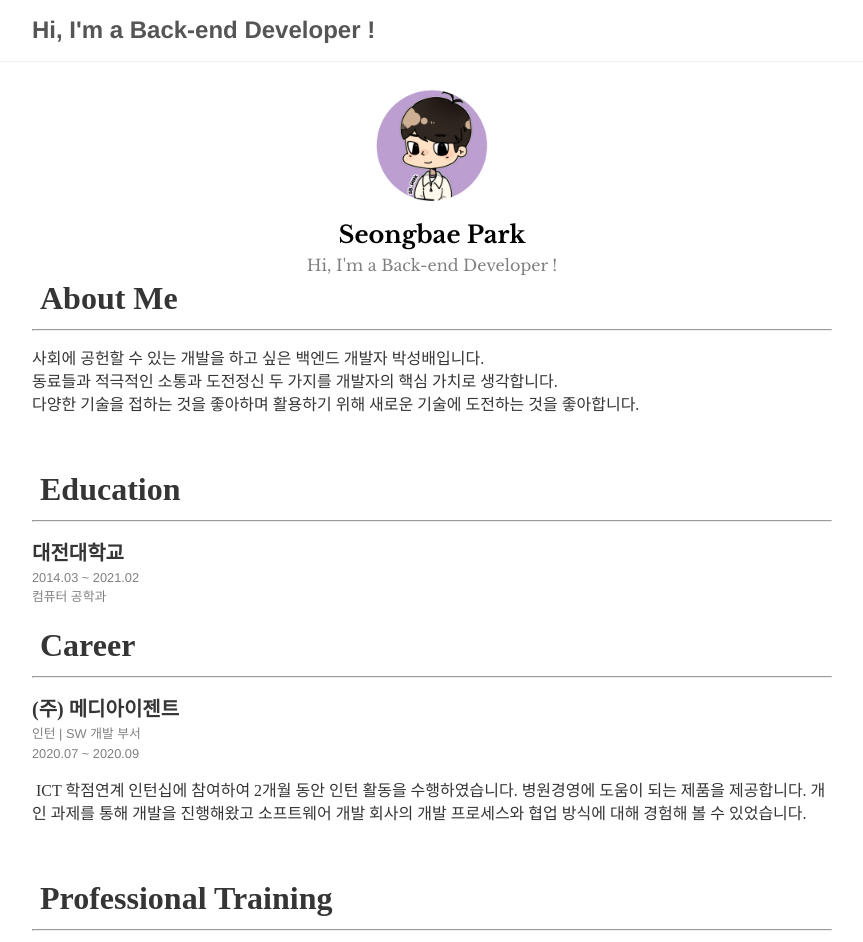
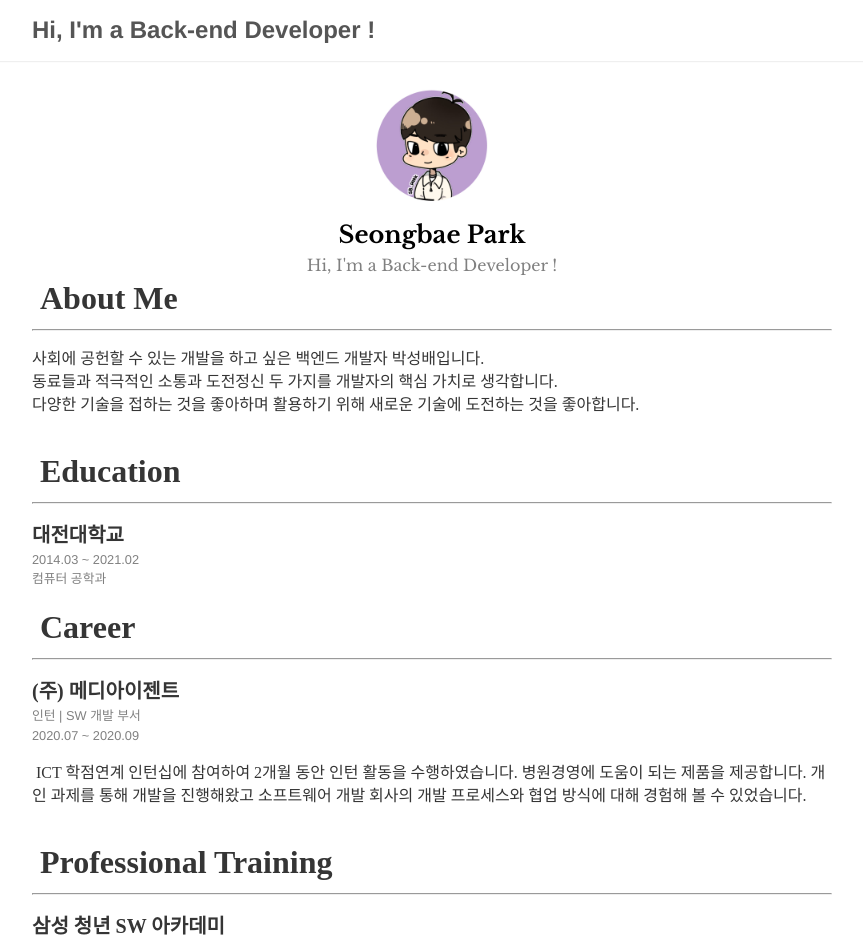
Before and after one commit to Sungbae95/Sungbae95.github.io, a Jekyll site: the page built from index.md, in a window 1280 px wide. Shown: the top 942 px of the page, without its empty margins (208-1071 px from the left). Built offline with Jekyll 4.4.1, drawn with Linux system fonts in a browser that asks for light colours; some web fonts are replaced.

Commit message:
Update index.md

```diff
--- a/index.md
+++ b/index.md
@@ -13,7 +13,7 @@ layout: about
 동료들과 적극적인 소통과 도전정신 두 가지를 개발자의 핵심 가치로 생각합니다.<br/>
 다양한 기술을 접하는 것을 좋아하며 활용하기 위해 새로운 기술에 도전하는 것을 좋아합니다.
 </p>
-<br/><br/>
+<br/>
 
 <span style="line-height:10px; font-size:200%; font-family: nanumsquare;  font-weight: 800;"> &nbsp;Education </span>
 <hr />
@@ -30,7 +30,7 @@ layout: about
   병원경영에 도움이 되는 제품을 제공합니다.
   개인 과제를 통해 개발을 진행해왔고 소프트웨어 개발 회사의 개발 프로세스와 협업 방식에 대해 경험해 볼 수 있었습니다.
 </p>
-<br/><br/>
+<br/>
 
 <span style="line-height:10px; font-size:200%; font-family: nanumsquare;  font-weight: 800;"> &nbsp;Professional Training </span>
 <hr />
@@ -43,7 +43,7 @@ layout: about
   6개월동안 기초 코딩 역량을 갖춘 신입 SW 개발자가 되기 위해 SW 필수 지식과 알고리즘 중심의 몰입형 코딩 교육을 이수
   남은 6개월 동안 실무 환경과 동일한 개발방식을 활용하여 실전형 자기주도 프로젝트를 수행해왔습니다.
 </p>
-<br/><br/>
+<br/>
 
 <span style="line-height:10px; font-size:200%; font-family: nanumsquare;  font-weight: 800;"> &nbsp;Awards </span>
 <hr />
@@ -80,8 +80,9 @@ layout: about
 </p>
 <span style="font-size:100%; font-family: nanumsquare;  font-weight: 800;"> <u>활용 기술</u> </span>
 <p style="line-height:23px; font-family: nanumsquare;">
-  &nbsp;- Node.js, Express, Mybatis, Socket.io, MariaDB <br/>
+  &nbsp;- Node.js, Express, Mybatis, Socket.io, MariaDB
 </p>
+<br/><br/>
 
 ![image](https://user-images.githubusercontent.com/98007970/225359926-7029288f-3e74-4024-9407-3fc525729ab8.png) <br/>
 <span style="font-size:135%; font-family: nanumsquare;  font-weight: 700;"> <b>ZZAZO</b> </span> <br/>
@@ -106,8 +107,9 @@ layout: about
 </p>
 <span style="font-size:100%; font-family: nanumsquare;  font-weight: 800;"> <u>활용 기술</u> </span>
 <p style="line-height:23px; font-family: nanumsquare;">
-  &nbsp;- Django, MariaDB, MongoDB, Selenuim, Djongo, Python <br/>
+  &nbsp;- Django, MariaDB, MongoDB, Selenuim, Djongo, Python
 </p>
+<br/><br/>
 
 ![image](https://user-images.githubusercontent.com/98007970/225358755-3302bcb5-afb6-41bd-840f-a5405a347925.png){: width="25%" height="25%"} <br/>
 <span style="font-size:135%; font-family: nanumsquare;  font-weight: 700;"> SELLY </span> <br/>
@@ -158,7 +160,7 @@ MySQL, MariaDB, MongoDB, Mybatis, JPA
 <p style="line-height:23px; font-family: nanumsquare;">
 Git, Github, Postman, VSCode, Intellij, Jira, Eclipse
 </p>
-<br/><br/>
+<br/>
 
 <span style="line-height:10px; font-size:200%; font-family: nanumsquare;  font-weight: 800;"> &nbsp;Contact </span>
 <hr />
```
